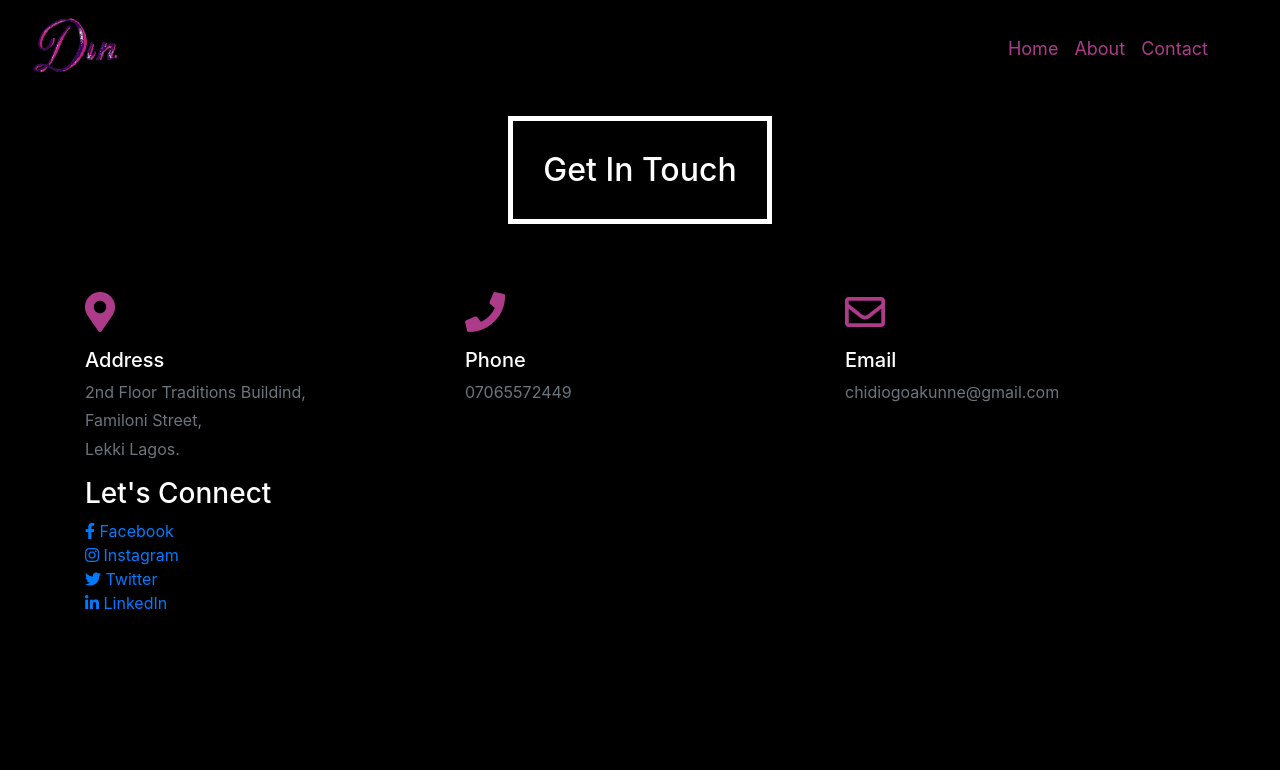
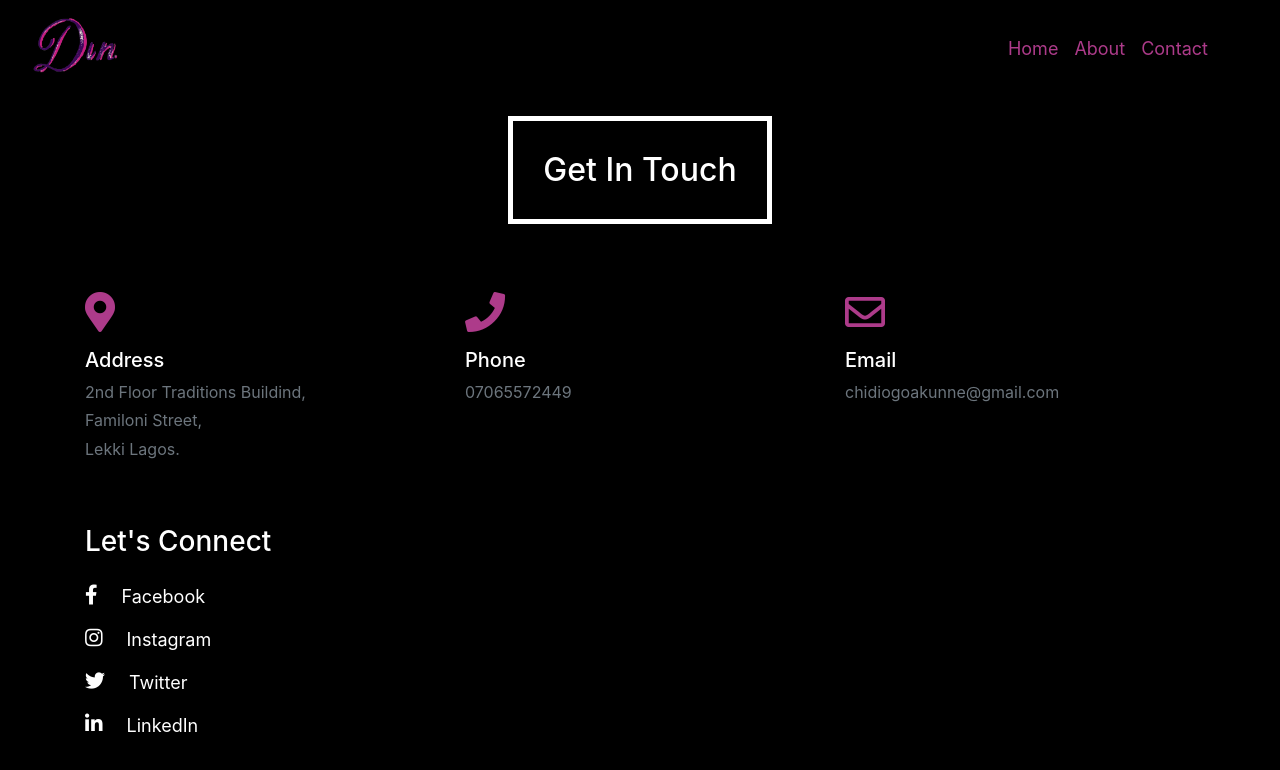
Before and after one commit to chidiogo-akunne/My-Portfolio, a website: page contact.html in a window 1280 px wide. Drawn offline with Linux system fonts and the light colour scheme.

Commit message:
style social media deatils

```diff
--- a/assets/css/style.css
+++ b/assets/css/style.css
@@ -108,3 +108,24 @@ body {
 .p-height{
     line-height: 1px;
 }
+
+.contact-a{
+    color: #fff;
+    text-decoration: none;
+    align-items: center;
+}
+
+.contact-a:focus,
+.contact-a:hover{
+    color: #fff;
+    text-decoration: none;
+    align-items: center;
+}
+
+.contact-social{
+    font-size: 20px;
+}
+
+.contact-socialname{
+    font-size: 18px;
+}
--- a/contact.html
+++ b/contact.html
@@ -57,31 +57,31 @@
                                 <p class="text-muted">chidiogoakunne@gmail.com</p>
                            </div>
                        </div>
-                       <div class="row">
+                       <div class="row mt-5">
                            <div class="col-sm-12 col-md-4">
-                               <h3>Let's Connect</h3>
+                               <h3 class="mb-4">Let's Connect</h3>
                                <div>
-                                   <a href="#">
-                                       <span><i class="fab fa-facebook-f"></i></span>
-                                       <span>Facebook</span>
+                                   <a href="#" class="contact-a mb-3 d-flex">
+                                       <span><i class="fab fa-facebook-f mr-4 contact-social"></i></span>
+                                       <span class="contact-socialname">Facebook</span>
                                    </a>
-                               </div>
-                               <div>
-                                    <a href="#">
-                                            <span><i class="fab fa-instagram"></i></span>
-                                            <span>Instagram</span>
+
+
+                                    <a href="#" class="contact-a d-flex mb-3">
+                                            <span><i class="fab fa-instagram mr-4 contact-social"></i></span>
+                                            <span class="contact-socialname">Instagram</span>
                                         </a>
-                               </div>
-                               <div>
-                                        <a href="#">
-                                                <span><i class="fab fa-twitter"></i></span>
-                                                <span>Twitter</span>
+
+
+                                        <a href="#" class="contact-a d-flex mb-3">
+                                                <span><i class="fab fa-twitter mr-4 contact-social"></i></span>
+                                                <span class="contact-socialname">Twitter</span>
                                             </a>
-                               </div>
-                               <div>
-                                            <a href="#">
-                                                    <span><i class="fab fa-linkedin-in"></i></span>
-                                                    <span>LinkedIn</span>
+
+
+                                            <a href="#" class="contact-a d-flex mb-3">
+                                                    <span><i class="fab fa-linkedin-in mr-4 contact-social"></i></span>
+                                                    <span class="contact-socialname">LinkedIn</span>
                                                 </a>
                                </div>
                            </div>
```
